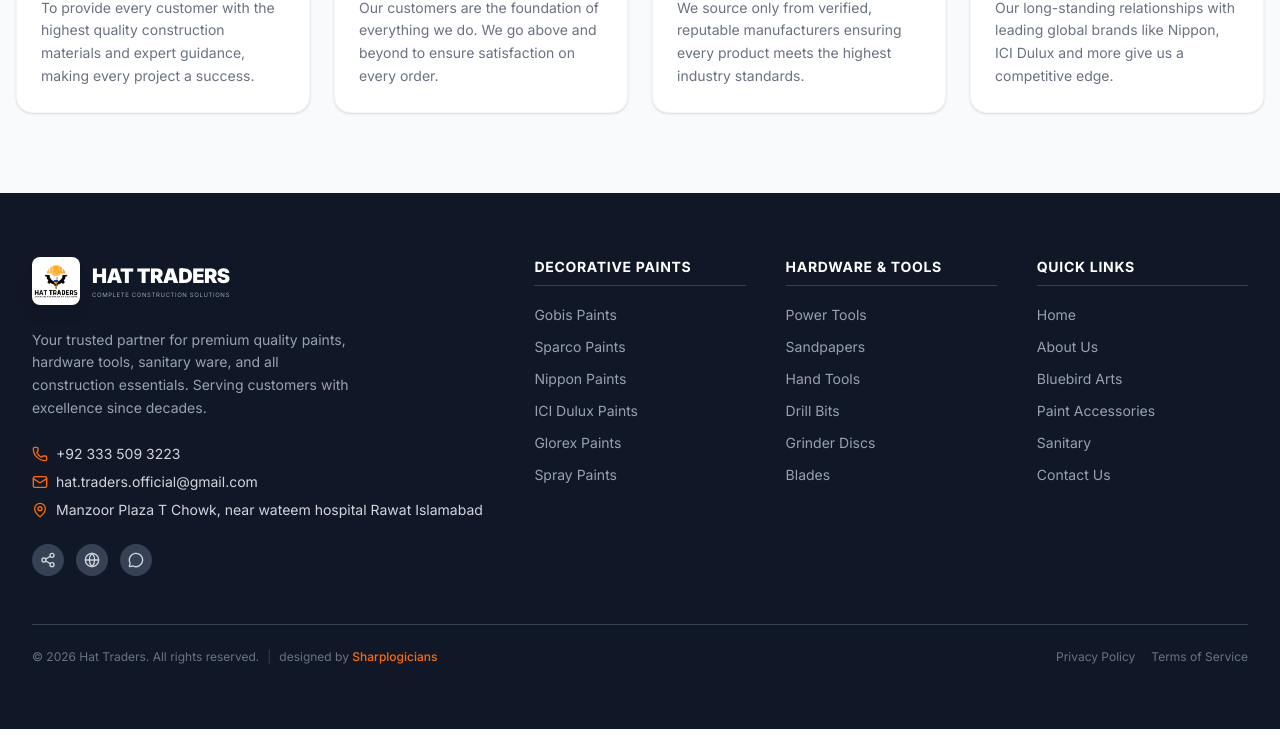
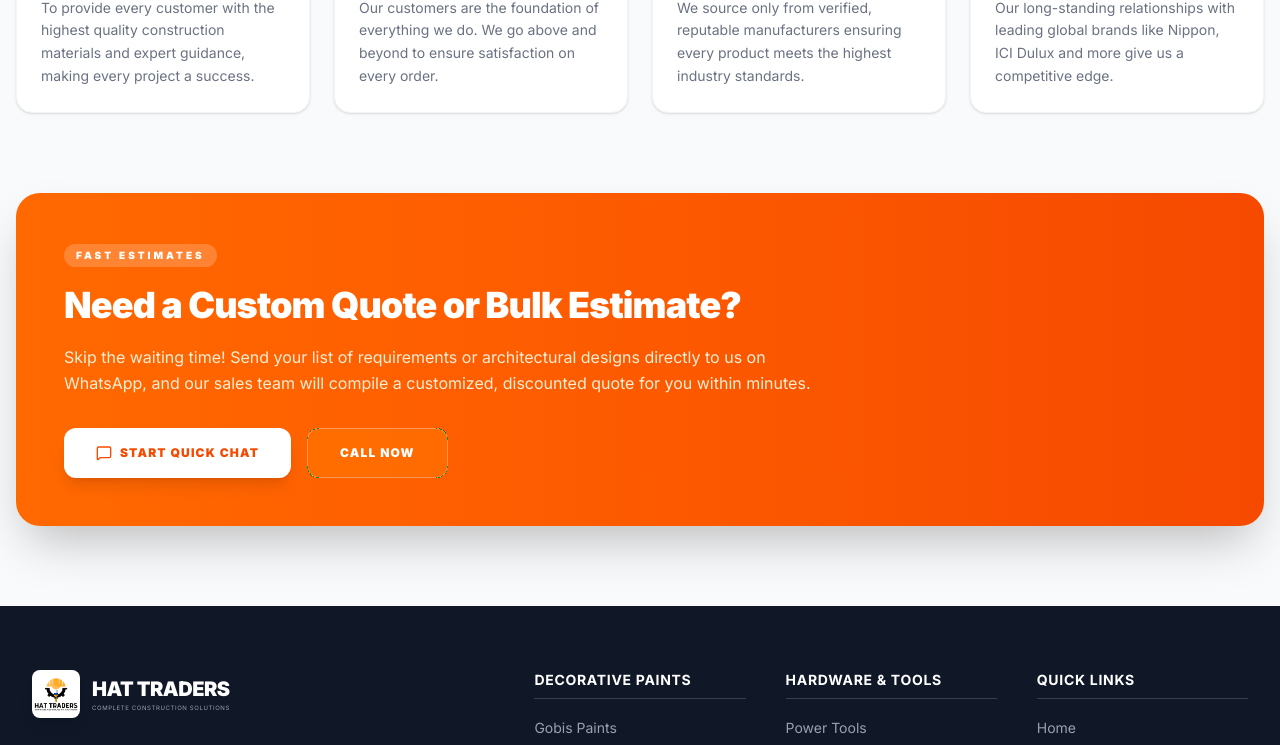
Before and after one commit to hattradersofficial/hat-traders-web, a Next.js app: page /about in a window 1280 px wide. Shown: the part 1818-2563 px from the top of the page. Built offline with nearby package versions, Linux system fonts and the light colour scheme.

Commit message:
new categories and products added

```diff
--- a/src/app/about/page.tsx
+++ b/src/app/about/page.tsx
@@ -1,7 +1,7 @@
 import type { Metadata } from "next";
 import Link from "next/link";
 import Image from "next/image";
-import { ArrowRight, Users, Building2, Handshake, Target } from "lucide-react";
+import { ArrowRight, Users, Building2, Handshake, Target, MessageSquare } from "lucide-react";
 
 import PageHeader from "@/components/ui/PageHeader";
 
@@ -13,7 +13,7 @@
 };
 
 const stats = [
-  { value: "20+", label: "Years in Business" },
+  { value: "100%", label: "Genuine Products" },
   { value: "5000+", label: "Happy Customers" },
   { value: "100+", label: "Brands Stocked" },
   { value: "50+", label: "Product Categories" },
@@ -198,6 +198,45 @@
           </div>
         </div>
       </section>
+
+      {/* Quick Support Banner */}
+      <section className="pb-20 bg-gray-50">
+        <div className="container mx-auto px-4 max-w-7xl">
+          <div className="bg-gradient-to-r from-orange-500 to-orange-600 rounded-3xl p-8 lg:p-12 text-white shadow-2xl relative overflow-hidden">
+            {/* Pattern Accent */}
+            <div className="absolute inset-0 bg-grid-white/[0.03] -z-10" />
+            <div className="absolute top-0 right-0 w-96 h-96 bg-white/10 rounded-full blur-3xl -z-10" />
+
+            <div className="max-w-3xl">
+              <span className="text-[10px] font-black uppercase tracking-[0.3em] bg-white/20 text-white px-3 py-1 rounded-full inline-block mb-4">
+                FAST ESTIMATES
+              </span>
+              <h3 className="text-2xl lg:text-4xl font-black mb-4 leading-tight tracking-tight">
+                Need a Custom Quote or Bulk Estimate?
+              </h3>
+              <p className="text-orange-100 text-sm lg:text-base leading-relaxed mb-8">
+                Skip the waiting time! Send your list of requirements or architectural designs directly to us on WhatsApp, and our sales team will compile a customized, discounted quote for you within minutes.
+              </p>
+              <div className="flex flex-wrap gap-4">
+                <a
+                  href="https://wa.me/923335093223?text=Hi%20Hat%20Traders,%20I%20need%20a%20price%20quote%20for%20a%20construction%20project."
+                  target="_blank"
+                  rel="noopener noreferrer"
+                  className="inline-flex items-center gap-2 bg-white text-orange-600 hover:bg-orange-50 font-black px-8 py-4 rounded-xl transition-all hover:-translate-y-0.5 shadow-lg uppercase text-xs tracking-widest"
+                >
+                  <MessageSquare className="w-4 h-4" /> Start Quick Chat
+                </a>
+                <a
+                  href="tel:+923335093223"
+                  className="inline-flex items-center gap-2 bg-orange-400/30 hover:bg-orange-400/50 border border-white/30 font-black px-8 py-4 rounded-xl transition-all uppercase text-xs tracking-widest"
+                >
+                  Call Now
+                </a>
+              </div>
+            </div>
+          </div>
+        </div>
+      </section>
     </>
   );
 }
--- a/src/components/layout/Footer.tsx
+++ b/src/components/layout/Footer.tsx
@@ -81,35 +81,6 @@
                 <span>Manzoor Plaza T Chowk, near wateem hospital Rawat Islamabad</span>
               </div>
             </div>
-            <div className="flex items-center gap-3 mt-6">
-              <a
-                href="https://facebook.com"
-                aria-label="Facebook"
-                target="_blank"
-                rel="noopener noreferrer"
-                className="w-8 h-8 rounded-full bg-gray-700 hover:bg-orange-500 flex items-center justify-center transition-colors"
-              >
-                <Share2 className="w-4 h-4" />
-              </a>
-              <a
-                href="https://instagram.com"
-                aria-label="Instagram"
-                target="_blank"
-                rel="noopener noreferrer"
-                className="w-8 h-8 rounded-full bg-gray-700 hover:bg-orange-500 flex items-center justify-center transition-colors"
-              >
-                <Globe className="w-4 h-4" />
-              </a>
-              <a
-                href="https://wa.me/923335093223"
-                aria-label="WhatsApp"
-                target="_blank"
-                rel="noopener noreferrer"
-                className="w-8 h-8 rounded-full bg-gray-700 hover:bg-orange-500 flex items-center justify-center transition-colors"
-              >
-                <MessageCircle className="w-4 h-4" />
-              </a>
-            </div>
           </div>
 
           {/* Links */}
```
